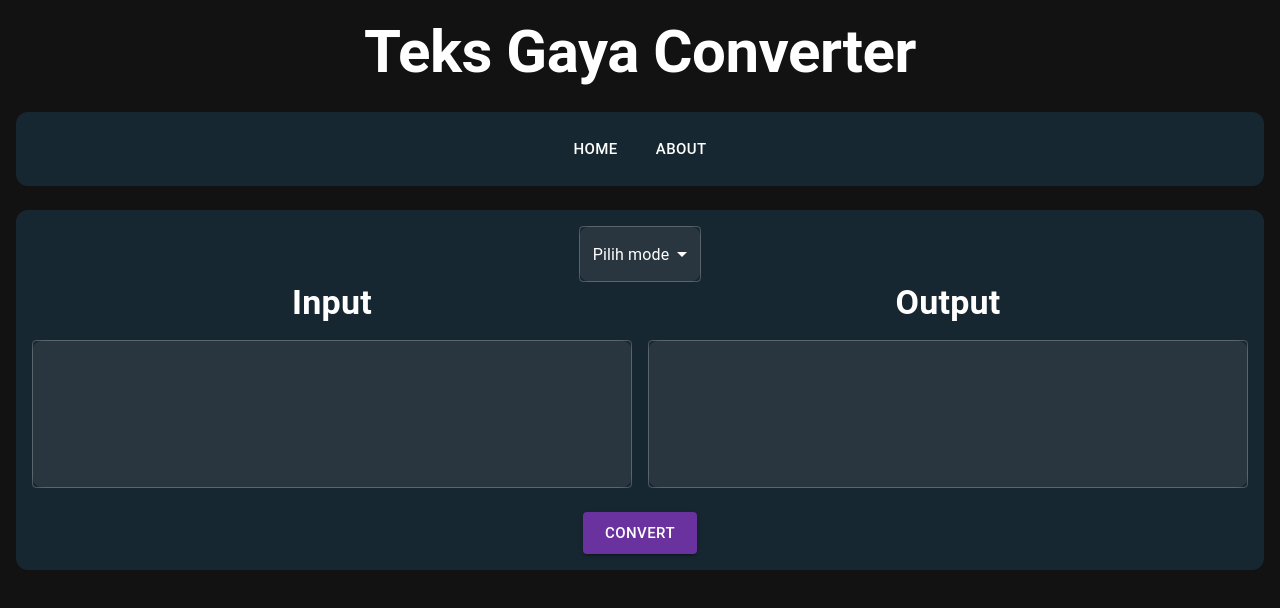
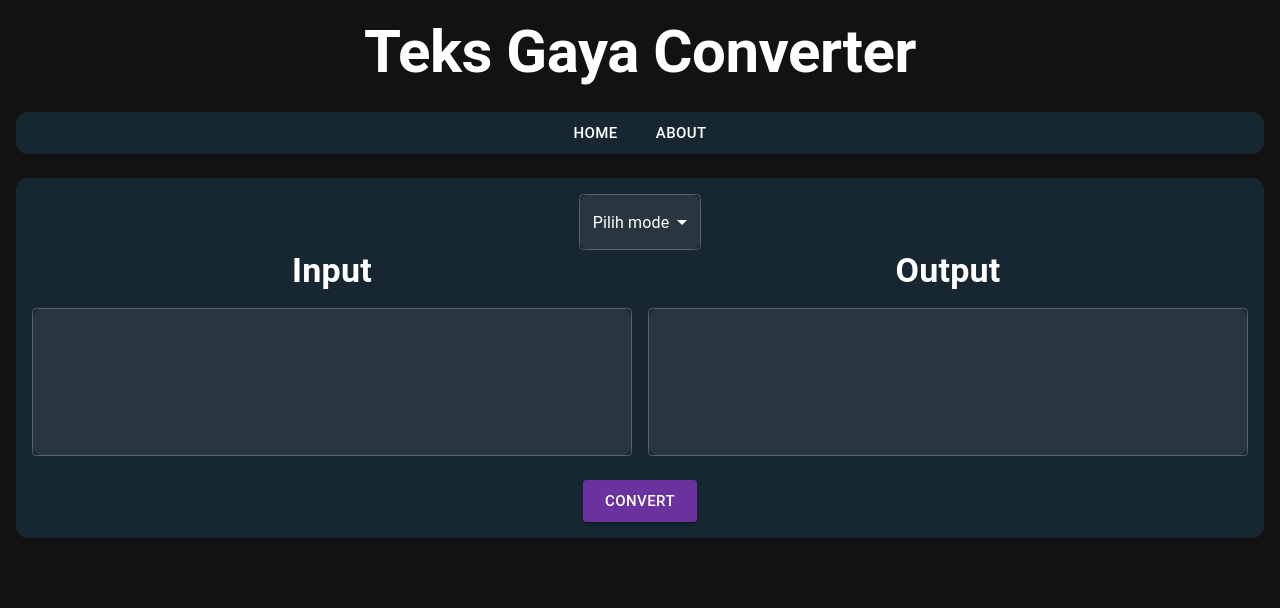
Before and after one commit to fikrisyahid/teks-gaya-converter, a Next.js app: page / in a window 1280 px wide. Shown: the top 608 px of the page. Built offline with nearby package versions, Linux system fonts and the light colour scheme.

Commit message:
Remove padding

```diff
--- a/components/Navbar.tsx
+++ b/components/Navbar.tsx
@@ -1,14 +1,13 @@
 import MainGrid from "./MainGrid";
 import Grid from "@mui/material/Grid";
 import Button from "@mui/material/Button";
-import Link from "next/link";
 import { useRouter } from "next/router";
 
 const Navbar = () => {
   const router = useRouter();
 
   return (
-    <MainGrid>
+    <MainGrid sx={{padding: 0}}>
       <Grid
         container
         item
```
